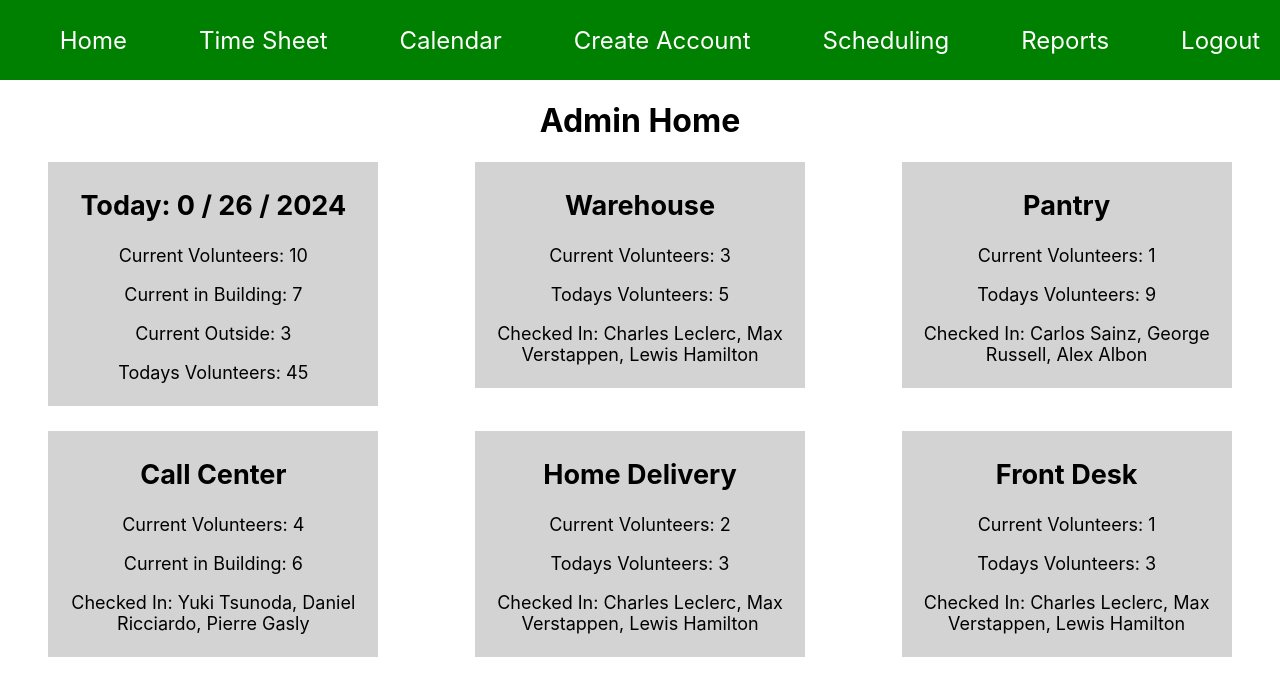
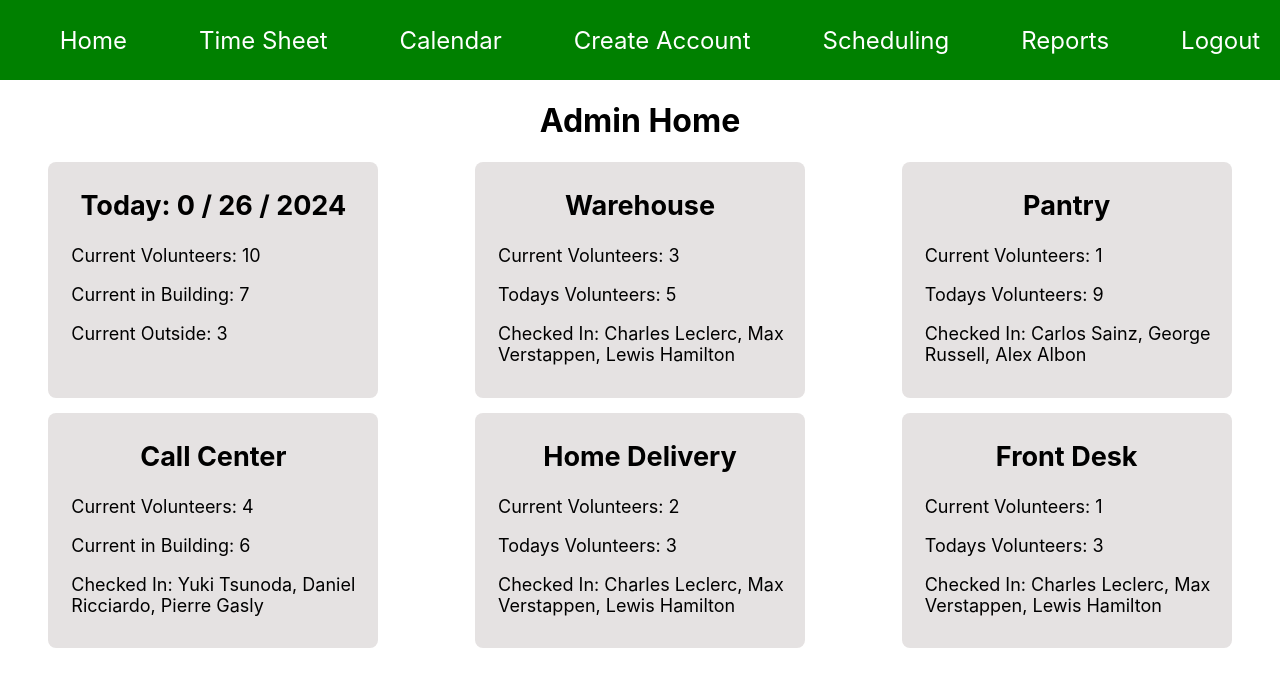
Before and after one commit to zscar611/CS4900LF1, a React (Create React App) app in the folder prototype/loavefish/: page /adminhome in a window 1280 px wide. Shown: the top 696 px of the page. Built offline with nearby package versions, Linux system fonts and the light colour scheme.

Commit message:
small fixes

```diff
--- a/prototype/loavefish/src/components/AdminHome.css
+++ b/prototype/loavefish/src/components/AdminHome.css
@@ -11,11 +11,18 @@
 }
 
 .adminHome-box {
-    background-color: lightgray;
+  background-color: rgb(229, 226, 226);
+  border-radius: 8px;
   width: 75%;
+  height: calc(90%);
   padding: 5px;
   font-size: large;
   margin-bottom: 25px;
   margin-left: auto;
   margin-right: auto;
 }
+
+.adminHome-text {
+  padding-left: 1em;
+  text-align: left;
+}
--- a/prototype/loavefish/src/components/AdminHome.js
+++ b/prototype/loavefish/src/components/AdminHome.js
@@ -18,30 +18,29 @@ function AdminHome() {
       <div className="row">
         <div className="column">
           <div className="adminHome-box">
-            <h2>
+            <h2 >
               Today: {today.getMonth()} / {today.getDate()} /{" "}
               {today.getFullYear()}
             </h2>
-            <p>Current Volunteers: 10</p>
-            <p>Current in Building: 7</p>
-            <p>Current Outside: 3</p>
-            <p>Todays Volunteers: 45</p>
+            <p className="adminHome-text">Current Volunteers: 10</p>
+            <p className="adminHome-text">Current in Building: 7</p>
+            <p className="adminHome-text">Current Outside: 3</p>
           </div>
         </div>
         <div className="column">
           <div className="adminHome-box">
             <h2>Warehouse</h2>
-            <p>Current Volunteers: 3</p>
-            <p>Todays Volunteers: 5</p>
-            <p>Checked In: Charles Leclerc, Max Verstappen, Lewis Hamilton</p>
+            <p className="adminHome-text">Current Volunteers: 3</p>
+            <p className="adminHome-text">Todays Volunteers: 5</p>
+            <p className="adminHome-text">Checked In: Charles Leclerc, Max Verstappen, Lewis Hamilton</p>
           </div>
         </div>
         <div className="column">
           <div className="adminHome-box">
             <h2>Pantry</h2>
-            <p>Current Volunteers: 1</p>
-            <p>Todays Volunteers: 9</p>
-            <p>Checked In: Carlos Sainz, George Russell, Alex Albon</p>
+            <p className="adminHome-text">Current Volunteers: 1</p>
+            <p className="adminHome-text">Todays Volunteers: 9</p>
+            <p className="adminHome-text">Checked In: Carlos Sainz, George Russell, Alex Albon</p>
           </div>
         </div>
       </div>
@@ -49,25 +48,25 @@ function AdminHome() {
         <div className="column">
           <div className="adminHome-box">
             <h2>Call Center</h2>
-            <p>Current Volunteers: 4</p>
-            <p>Current in Building: 6</p>
-            <p>Checked In: Yuki Tsunoda, Daniel Ricciardo, Pierre Gasly</p>
+            <p className="adminHome-text">Current Volunteers: 4</p>
+            <p className="adminHome-text">Current in Building: 6</p>
+            <p className="adminHome-text">Checked In: Yuki Tsunoda, Daniel Ricciardo, Pierre Gasly</p>
           </div>
         </div>
         <div className="column">
           <div className="adminHome-box">
             <h2>Home Delivery</h2>
-            <p>Current Volunteers: 2</p>
-            <p>Todays Volunteers: 3</p>
-            <p>Checked In: Charles Leclerc, Max Verstappen, Lewis Hamilton</p>
+            <p className="adminHome-text">Current Volunteers: 2</p>
+            <p className="adminHome-text">Todays Volunteers: 3</p>
+            <p className="adminHome-text">Checked In: Charles Leclerc, Max Verstappen, Lewis Hamilton</p>
           </div>
         </div>
         <div className="column">
           <div className="adminHome-box">
             <h2>Front Desk</h2>
-            <p>Current Volunteers: 1</p>
-            <p>Todays Volunteers: 3</p>
-            <p>Checked In: Charles Leclerc, Max Verstappen, Lewis Hamilton</p>
+            <p className="adminHome-text">Current Volunteers: 1</p>
+            <p className="adminHome-text">Todays Volunteers: 3</p>
+            <p className="adminHome-text">Checked In: Charles Leclerc, Max Verstappen, Lewis Hamilton</p>
           </div>
         </div>
       </div>
--- a/prototype/loavefish/src/components/Navbar.css
+++ b/prototype/loavefish/src/components/Navbar.css
@@ -23,8 +23,6 @@
 }
 
 .navbar-text:hover{
-  transition: all 0.2s ease-out;
   background-color: darkgreen;
-  font-size: 1.7rem;
   height: 60px;
 }
--- a/prototype/loavefish/src/components/TimeSheet.css
+++ b/prototype/loavefish/src/components/TimeSheet.css
@@ -17,16 +17,16 @@
 }
 
 .admin-person {
-  background-color: #d3d3d3;
+  background-color: rgb(229, 226, 226);
+  border-radius: 8px;
   width: 35%;
   padding: 5px;
   font-size: large;
   margin-bottom: 15px;
   margin-left: auto;
   margin-right: auto;
-  }
+}
 
-
-  .admin-text{
-    cursor: pointer;
-  }
+.admin-text {
+  cursor: pointer;
+}
```
Lines whose indentation alone changed are shown as unchanged.
